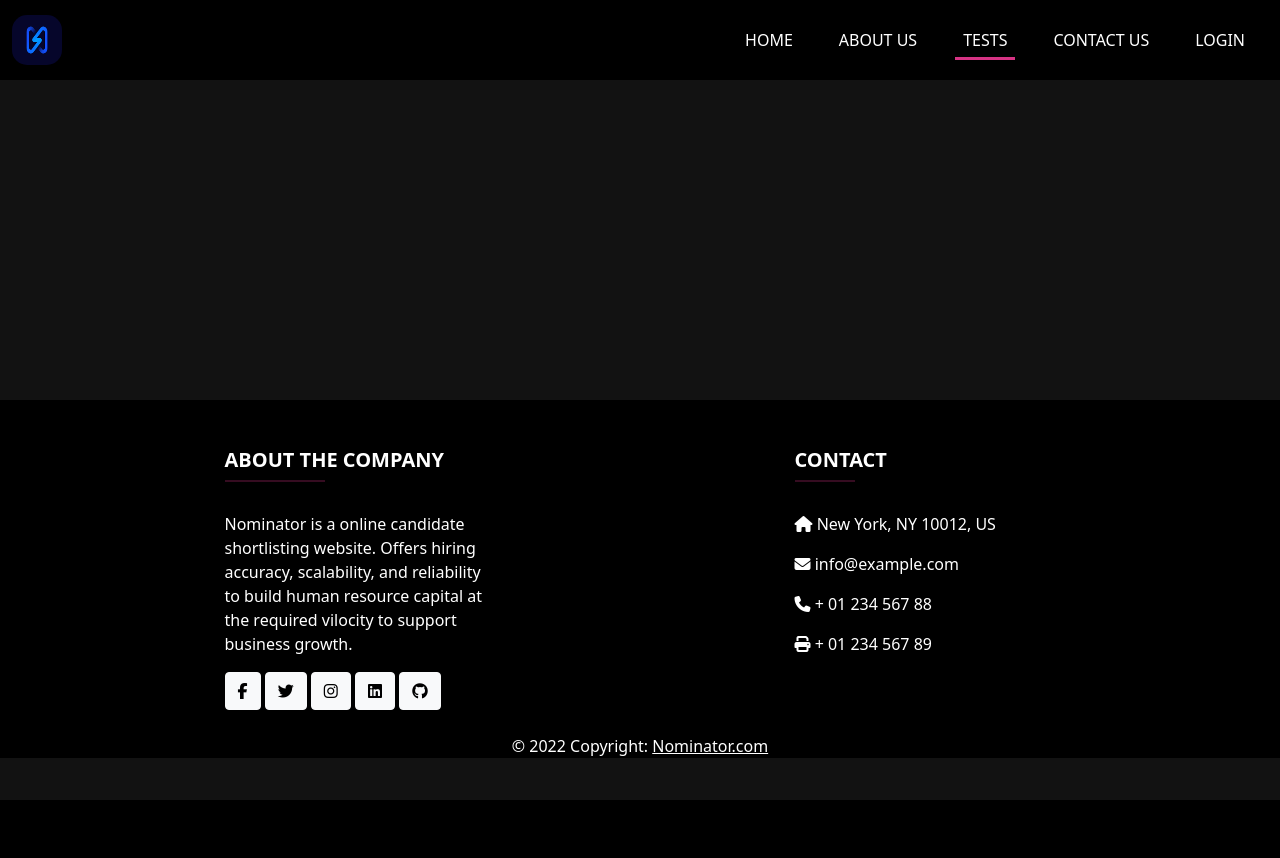
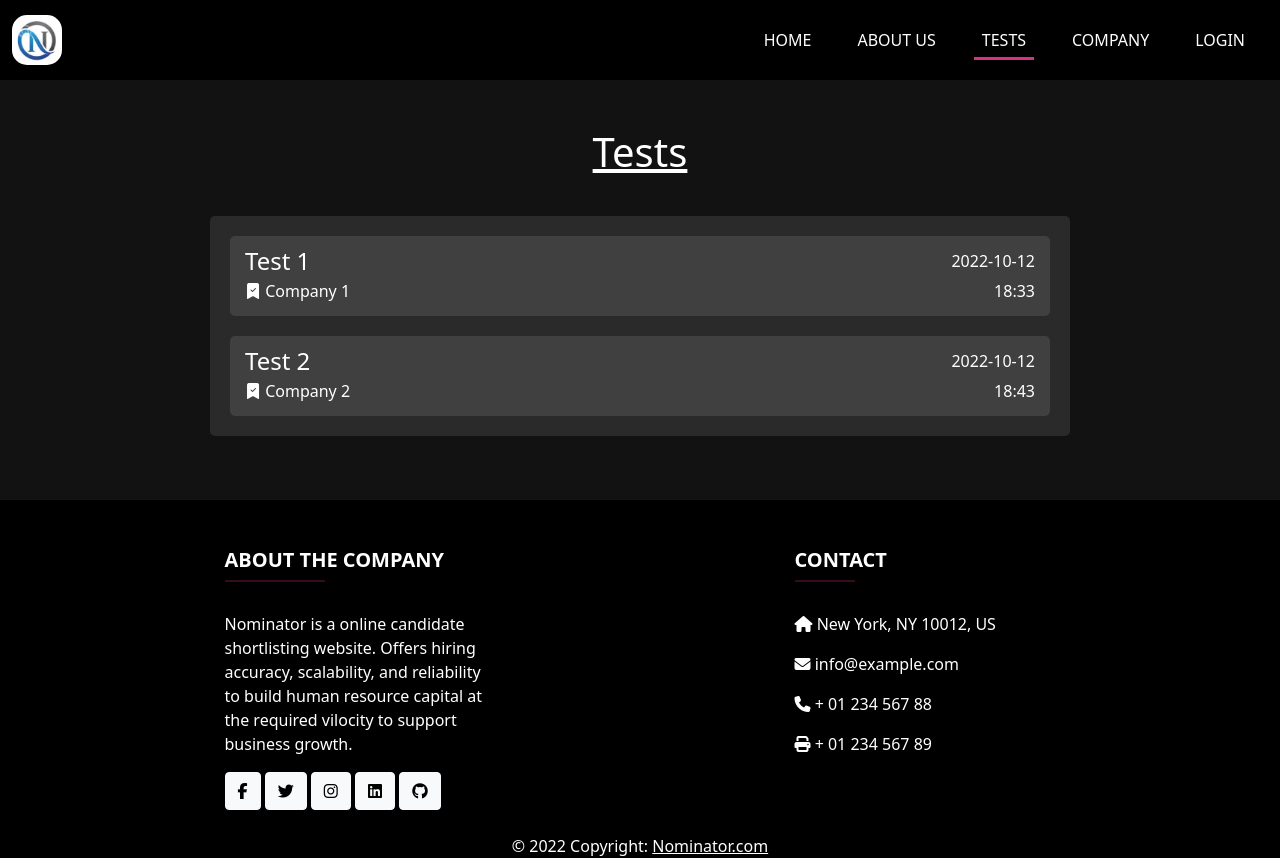
Before and after one commit to shantanavKapse/MinorProject, a Flask app: page /tests in a window 1280 px wide. Before the commit the page ends 800 px from the top, so only its background shows below. Run offline with Flask 2, Linux system fonts and the light colour scheme; data comes from the database, SQL or seed files in the repository; some libraries are stand-ins or nearby versions.

Commit message:
test page

```diff
--- a/static/css/tests.css
+++ b/static/css/tests.css
@@ -1,3 +1,93 @@
 .test-body{
     min-height: 40vh;
  }
+ .test-main-container {
+    display: flex;
+    justify-content: center;
+  }
+
+  .test-heading {
+    text-align: center;
+    margin: 40px 0;
+    text-decoration: underline;
+    font-size: 40px;
+  }
+
+  .test-anchor{
+    text-decoration: none;
+    color: white;
+  }
+
+  .test-anchor:hover{
+    text-decoration: none;
+    color: white;
+    transform: scale(1.02);
+  }
+
+  .test-list-container {
+    background-color: rgba(255, 255, 255, 0.1);
+    list-style: none;
+    padding: 10px;
+    border-radius: 5px;
+    display: flex;
+    flex-direction: column;
+    align-items: center;
+    align-self: center;
+    width: 300px;
+  }
+
+  .test-container {
+    background-color: rgba(255, 255, 255, 0.1);
+    padding: 10px 15px;
+    display: flex;
+    flex-direction: column;
+    margin: 10px 0;
+    border-radius: 5px;
+    cursor: pointer;
+    width: 280px;
+  }
+
+
+
+  .test-container-row {
+    display: flex;
+    justify-content: space-between;
+    height: 30px;
+  }
+  @media screen and (min-width: 640px) {
+    .test-list-container {
+      width: 600px;
+    }
+
+    .test-container {
+      width: 560px;
+    }
+
+    .front-img-text{
+      font-size: 60px;
+    }
+
+    .bg-image{
+      height: 44vw;
+    }
+  }
+  @media screen and (min-width: 992px) {
+    .test-list-container {
+      width: 860px;
+    }
+
+    .test-container {
+      width: 820px;
+    }
+
+    .front-img-text{
+      font-size: 80px;
+    }
+
+  /*  .bg-image{
+      height: 90vh;
+    }*/
+  }
+  .test-elements {
+    line-height: 30px;
+  }
--- a/templates/answer_page.html
+++ b/templates/answer_page.html
@@ -7,9 +7,9 @@
 <body>
   <h1>Result</h1>
 
-<!--    {% for result in results %}-->
-<!--        {{result}}-->
-<!--    {% endfor %}-->
+    {% for result in results %}
+        {{result}}
+    {% endfor %}
     {{results}}
 </body>
 </html>
--- a/templates/base.html
+++ b/templates/base.html
@@ -43,7 +43,7 @@
       <section>
         <div class="container text-center text-md-start mt-5">
           <div class="row mt-3">
-            <div class="col-md-4 col-lg-4 col-xl-3 mx-auto mb-4">
+            <div class="col-md-6 col-lg-4 col-xl-3 mx-auto mb-4 col-sm-9">
               <h5 class="text-uppercase fw-bold">ABOUT THE COMPANY</h5>
               <hr class="mb-4 mt-0 d-inline-block mx-auto"
                 style="width: 100px; background-color: #d63384; height: 2px" />
--- a/templates/home.html
+++ b/templates/home.html
@@ -15,8 +15,8 @@ Home | Nominator
         </div>
         <div class="title-desc">
             <span class="heading-description">
-                Lorem Ipsum is simply dummy text of the printing and typesetting industry.
-                Lorem Ipsum has been the industry's standard dummy text ever since the 1500s
+                Nominator is a platform for job seekers, to job providers.
+                For a betterment of future.....
             </span>
         </div>
     </div>
--- a/templates/navbar.html
+++ b/templates/navbar.html
@@ -18,7 +18,7 @@
                 <a href="/" id="clickid1" class="nav-item nav-link">Home</a>
                 <a href="/about" id="clickid2" class="nav-item nav-link">About Us</a>
                 <a href="/tests" id="clickid3" class="nav-item nav-link">Tests</a>
-                <a href="#" id="clickid4" class="nav-item nav-link">Contact Us</a>
+                <a href="#" id="clickid4" class="nav-item nav-link">Company</a>
                 <a href="#" id="clickid5" class="nav-item nav-link">Login</a>
             </div>
         </div>
--- a/templates/tests.html
+++ b/templates/tests.html
@@ -8,7 +8,29 @@
 
 {% block body %}
 <div class="test-body">
-
+    <div class="container mt-5 mb-5">
+        <h1 class="test-heading">Tests</h1>
+        <div class="test-main-container">
+          {% if tests|length > 0 %}
+              <ul class="test-list-container">
+                {% for test in tests %}
+                    <li class="test-container">
+                      <div class="test-container-row">
+                        <h4 class="test-elements">{{test.name}}</h4>
+                        <p class="test-elements">{{test.creation_date.strftime('%Y-%m-%d')}}</p>
+                      </div>
+                      <div class="test-container-row">
+                        <h6 class="test-elements">
+                          <i class="bi bi-bookmark-check-fill"></i>&nbsp;{{test.company_name}}
+                        </h6>
+                        <p class="test-elements">{{test.creation_date.strftime('%H:%M')}}</p>
+                      </div>
+                    </li>
+                {% endfor %}
+              </ul>
+          {% endif %}
+        </div>
+    </div>
 </div>
 {% endblock %}
 
```
Also changed, not shown: static/img/logo.png.
